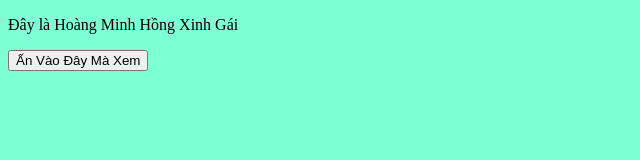
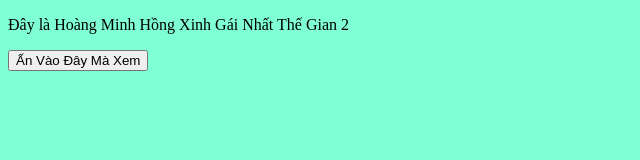
Before and after one commit to VietCoder10/GitTest1, a plain HTML site: page index.html in a window 1280 px wide. Shown: the whole page, without its empty margins (0-640 px from the left). Drawn offline with Linux system fonts and the light colour scheme.

Commit message:
Thay đổi một cách ngoạn mục

```diff
--- a/index.html
+++ b/index.html
@@ -8,7 +8,7 @@
     <link rel="stylesheet" href="index2.css">
 </head>
 <body>
-    <p>Đây là Hoàng Minh Hồng Xinh Gái</p>
+    <p>Đây là Hoàng Minh Hồng Xinh Gái Nhất Thế Gian 2</p>
         <a href="https://www.facebook.com/minhhong12.05" class="button">
             <button class="button">Ấn Vào Đây Mà Xem</button>
         </a>
```
